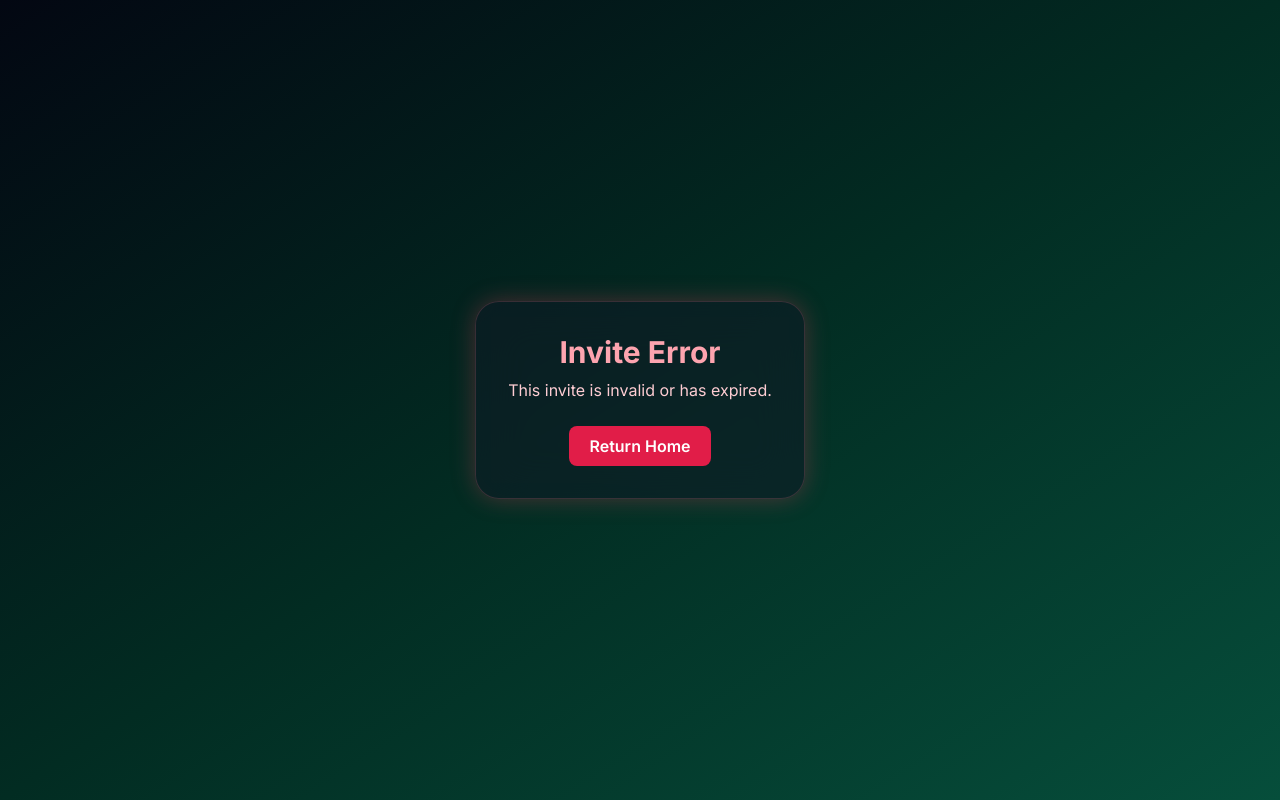
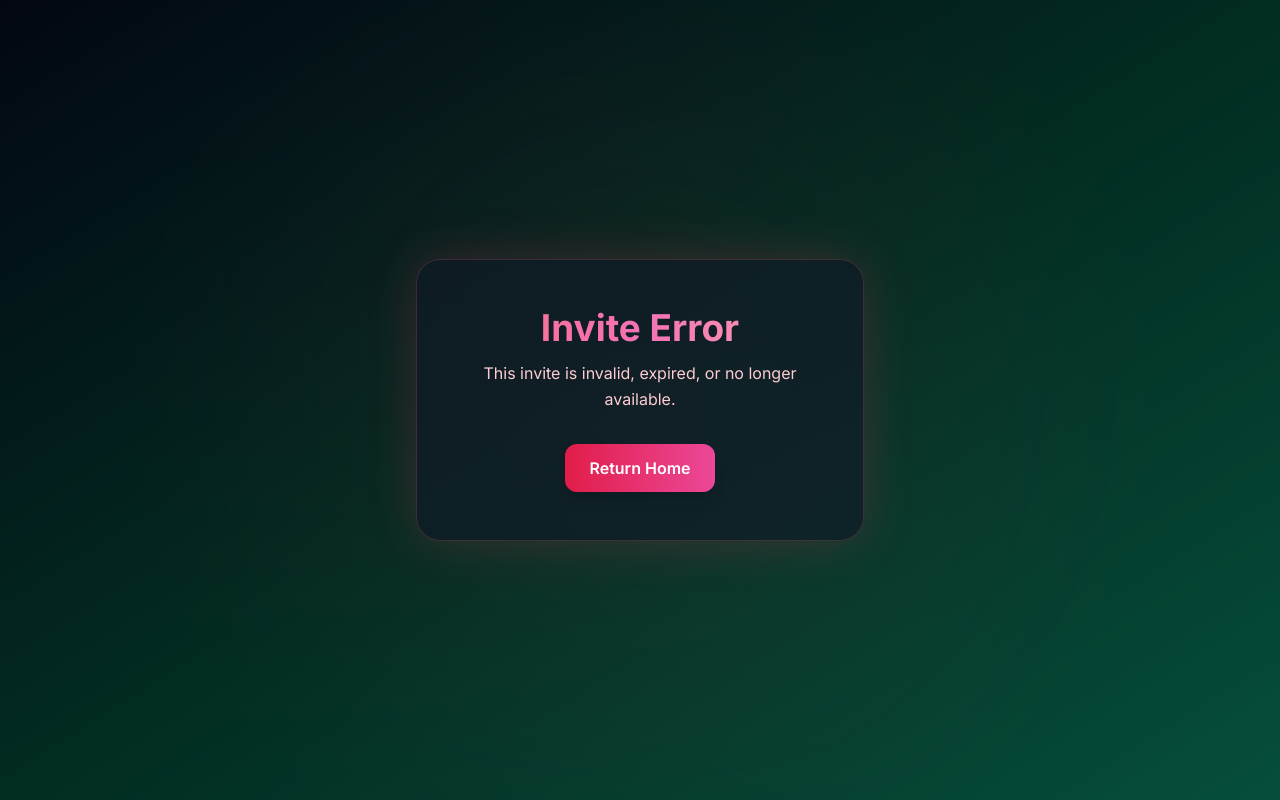
Before and after one commit to Raghav2226219/Vespera, a React (Vite) app in the folder frontend/vespers/: page /accept-invite in a window 1280 px wide. Built offline with nearby package versions, Linux system fonts and the light colour scheme.

Commit message:
Modifications in UI of accept invite page

```diff
--- a/frontend/vespers/src/pages/AcceptInvitePage.jsx
+++ b/frontend/vespers/src/pages/AcceptInvitePage.jsx
@@ -13,7 +13,7 @@ const AcceptInvitePage = () => {
   const [showModal, setShowModal] = useState(false);
   const [toast, setToast] = useState({ show: false, message: "" });
   const token = new URLSearchParams(window.location.search).get("token");
-  const hasRun = useRef(false); // ✅ Prevent duplicate runs
+  const hasRun = useRef(false);
 
   const showToast = (message) => {
     setToast({ show: true, message });
@@ -22,7 +22,6 @@ const AcceptInvitePage = () => {
 
   useEffect(() => {
     const processInvite = async () => {
-      // ✅ Stop duplicate call (React Strict Mode or re-renders)
       if (hasRun.current) return;
       hasRun.current = true;
 
@@ -32,14 +31,14 @@ const AcceptInvitePage = () => {
           return;
         }
 
-        // 1️⃣ Validate the invite first
+        // 1️⃣ Validate invite
         const res = await api.get(`/invites/validate?token=${token}`, {
           withCredentials: true,
         });
         if (!res.data.valid) throw new Error(res.data.reason);
         setInvite(res.data);
 
-        // 2️⃣ Attempt to accept invite (cookie auth auto-attached)
+        // 2️⃣ Attempt to accept
         const acceptRes = await api.post(
           "/invites/accept",
           { token },
@@ -49,7 +48,7 @@ const AcceptInvitePage = () => {
         showToast("✅ Invite accepted successfully!");
         setStatus("success");
 
-        // 3️⃣ Redirect logic (after a short delay)
+        // 3️⃣ Redirect after short delay
         setTimeout(() => {
           navigate(`/board/${acceptRes.data.boardId}`);
         }, 1800);
@@ -58,15 +57,13 @@ const AcceptInvitePage = () => {
         const statusCode = err.response?.status;
 
         if (statusCode === 401) {
-          // User not logged in → show modal
           setShowModal(true);
-          setStatus("success"); // hide loader
+          setStatus("success");
           showToast("🔒 Please login or register to accept the invite.");
           return;
         }
 
         if (statusCode === 403) {
-          // Wrong user tried to accept
           setStatus("error");
           showToast("⚠️ This invite was not meant for your account and has been cancelled.");
           return;
@@ -80,63 +77,90 @@ const AcceptInvitePage = () => {
     processInvite();
   }, [token, navigate]);
 
-  // 🕓 While checking or processing
+  // 🌀 Loader
   if (status === "checking")
     return <InviteLoader message="Validating your invite..." />;
 
-  // ❌ Invalid invite
+  // ❌ Error screen
   if (status === "error")
     return (
-      <div className="min-h-screen flex flex-col items-center justify-center text-rose-300 bg-gradient-to-br from-gray-950 via-emerald-950 to-emerald-900">
+      <div className="relative min-h-screen flex flex-col items-center justify-center overflow-hidden bg-gradient-to-br from-gray-950 via-emerald-950 to-emerald-900 text-white">
+        {/* Animated gradient overlay */}
         <motion.div
-          initial={{ opacity: 0, y: 20 }}
-          animate={{ opacity: 1, y: 0 }}
-          transition={{ duration: 0.5 }}
-          className="p-8 rounded-3xl border border-rose-400/20 backdrop-blur-xl bg-gray-900/50 shadow-[0_0_25px_rgba(244,63,94,0.3)] text-center"
+          animate={{ opacity: [0.3, 0.6, 0.3], scale: [1, 1.05, 1] }}
+          transition={{ duration: 6, repeat: Infinity, ease: "easeInOut" }}
+          className="absolute inset-0 bg-[radial-gradient(circle_at_center,rgba(244,63,94,0.15),transparent_70%)] blur-2xl"
+        />
+
+        {/* Error card */}
+        <motion.div
+          initial={{ opacity: 0, y: 30, scale: 0.96 }}
+          animate={{ opacity: 1, y: 0, scale: 1 }}
+          transition={{ duration: 0.7, ease: "easeOut" }}
+          className="relative z-10 px-10 py-12 max-w-md text-center rounded-3xl border border-rose-400/20
+                     bg-gray-900/60 backdrop-blur-2xl shadow-[0_0_50px_rgba(244,63,94,0.2)]"
         >
-          <h2 className="text-3xl font-bold mb-2">Invite Error</h2>
-          <p className="text-rose-200 mb-6">This invite is invalid or has expired.</p>
-          <button
+          <motion.h2
+            initial={{ scale: 0.9 }}
+            animate={{ scale: [1, 1.03, 1] }}
+            transition={{ repeat: Infinity, duration: 2 }}
+            className="text-4xl font-bold mb-3 bg-gradient-to-r from-rose-400 via-pink-400 to-rose-300 bg-clip-text text-transparent"
+          >
+            Invite Error
+          </motion.h2>
+          <p className="text-rose-200 mb-8 leading-relaxed">
+            This invite is invalid, expired, or no longer available.
+          </p>
+          <motion.button
+            whileHover={{ scale: 1.05 }}
+            whileTap={{ scale: 0.95 }}
             onClick={() => navigate("/")}
-            className="px-5 py-2 rounded-lg bg-rose-600 hover:bg-rose-500 text-white font-semibold transition"
+            className="px-6 py-3 rounded-xl font-semibold bg-gradient-to-r from-rose-600 to-pink-500 hover:from-rose-500 hover:to-pink-400 text-white shadow-lg transition"
           >
             Return Home
-          </button>
+          </motion.button>
         </motion.div>
       </div>
     );
 
-  // ✅ Invite accepted or awaiting login
+  // ✅ Success or awaiting login
   if (status === "success" && invite)
     return (
       <div className="relative min-h-screen flex flex-col items-center justify-center bg-gradient-to-br from-gray-950 via-emerald-950 to-emerald-900 text-white overflow-hidden">
-        {/* Background shimmer */}
+        {/* Animated ambient light */}
         <motion.div
-          animate={{ opacity: [0.3, 0.6, 0.3] }}
-          transition={{ repeat: Infinity, duration: 6 }}
-          className="absolute inset-0 bg-[radial-gradient(circle_at_center,rgba(16,185,129,0.15),transparent_70%)]"
+          animate={{ opacity: [0.25, 0.5, 0.25], scale: [1, 1.05, 1] }}
+          transition={{ repeat: Infinity, duration: 7, ease: "easeInOut" }}
+          className="absolute inset-0 bg-[radial-gradient(circle_at_center,rgba(16,185,129,0.18),transparent_70%)] blur-2xl"
         />
 
         <Toast show={toast.show} message={toast.message} />
 
+        {/* Floating glass card */}
         <motion.div
           initial={{ opacity: 0, scale: 0.95, y: 40 }}
           animate={{ opacity: 1, scale: 1, y: 0 }}
           transition={{ duration: 0.6, ease: "easeOut" }}
           className="relative z-10 max-w-md w-full text-center p-10 rounded-3xl border border-emerald-400/20
-                     bg-gradient-to-br from-gray-900/60 via-emerald-950/50 to-gray-900/60
-                     shadow-[0_0_50px_rgba(16,185,129,0.3)] backdrop-blur-2xl"
+                     bg-gradient-to-br from-gray-900/60 via-emerald-950/40 to-gray-900/60
+                     shadow-[0_0_70px_rgba(16,185,129,0.3)] backdrop-blur-2xl"
         >
-          <h1 className="text-4xl font-bold text-emerald-300 mb-4">
-            Invite Accepted!
-          </h1>
-          <p className="text-emerald-100 mb-6 leading-relaxed">
+          <motion.h1
+            animate={{ scale: [1, 1.04, 1] }}
+            transition={{ repeat: Infinity, duration: 2.2, ease: "easeInOut" }}
+            className="text-4xl font-extrabold text-transparent bg-gradient-to-r from-emerald-300 via-cyan-300 to-teal-200 bg-clip-text mb-5"
+          >
+            Invite Accepted 🌿
+          </motion.h1>
+
+          <p className="text-emerald-100 mb-6 leading-relaxed text-lg">
             You’ve successfully joined{" "}
             <span className="font-semibold text-cyan-300">{invite.boardTitle}</span> as{" "}
             <span className="text-yellow-300 font-semibold">{invite.role}</span>.
           </p>
+
           <p className="text-emerald-200/70 text-sm">
-            Redirecting you to the board...
+            Redirecting you to your board workspace...
           </p>
         </motion.div>
 
```
